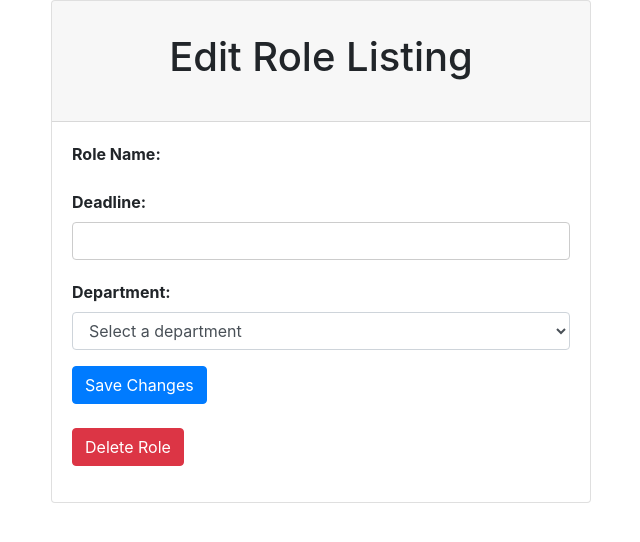
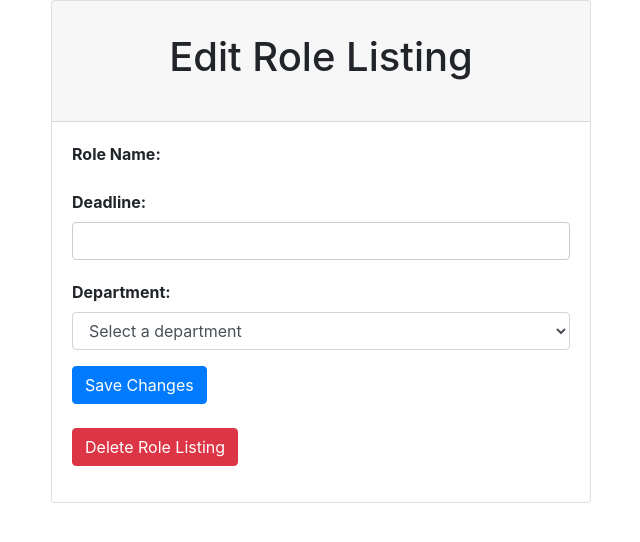
Before and after one commit to SPMG9T6/SBRPProject, a Flask app: page /edit_role_listing/1 in a window 1280 px wide. Shown: the top 542 px of the page, without its empty margins (319-959 px from the left). Run offline with Flask 3, Linux system fonts and the light colour scheme; data comes from the database, SQL or seed files in the repository; parts of the project's set-up code (start-up, migrations or seed data) failed here and were passed over; some libraries are stand-ins or nearby versions.

Commit message:
Typo fix

```diff
--- a/templates/edit_role_listing.html
+++ b/templates/edit_role_listing.html
@@ -81,7 +81,7 @@
                         </form>
                         <br>
                         <div class="form-group">
-                            <button type="button" class="btn btn-danger" id="deleteRoleBtn">Delete Role</button>
+                            <button type="button" class="btn btn-danger" id="deleteRoleBtn">Delete Role Listing</button>
                         </div>
 
                     </div>
```
